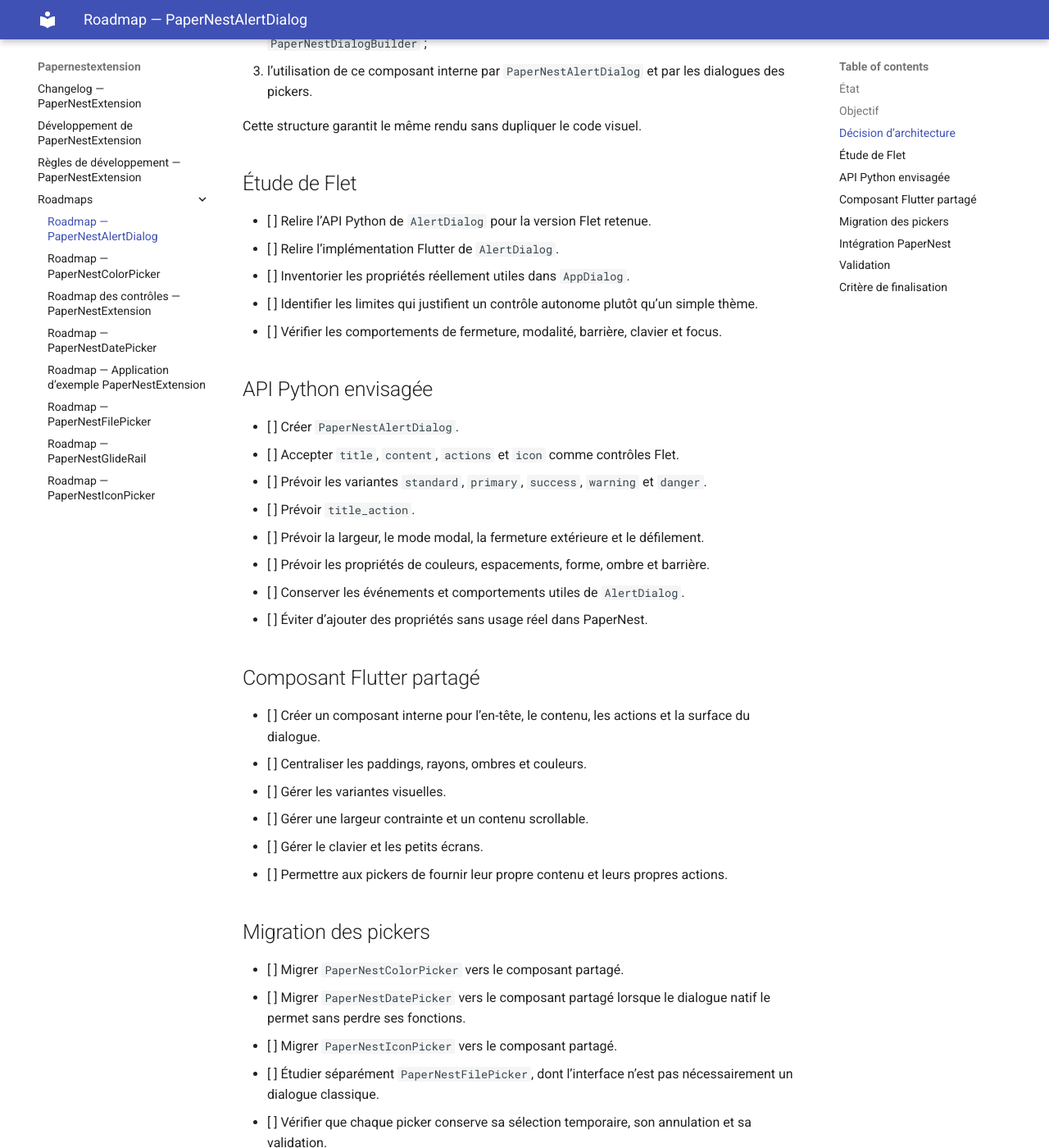
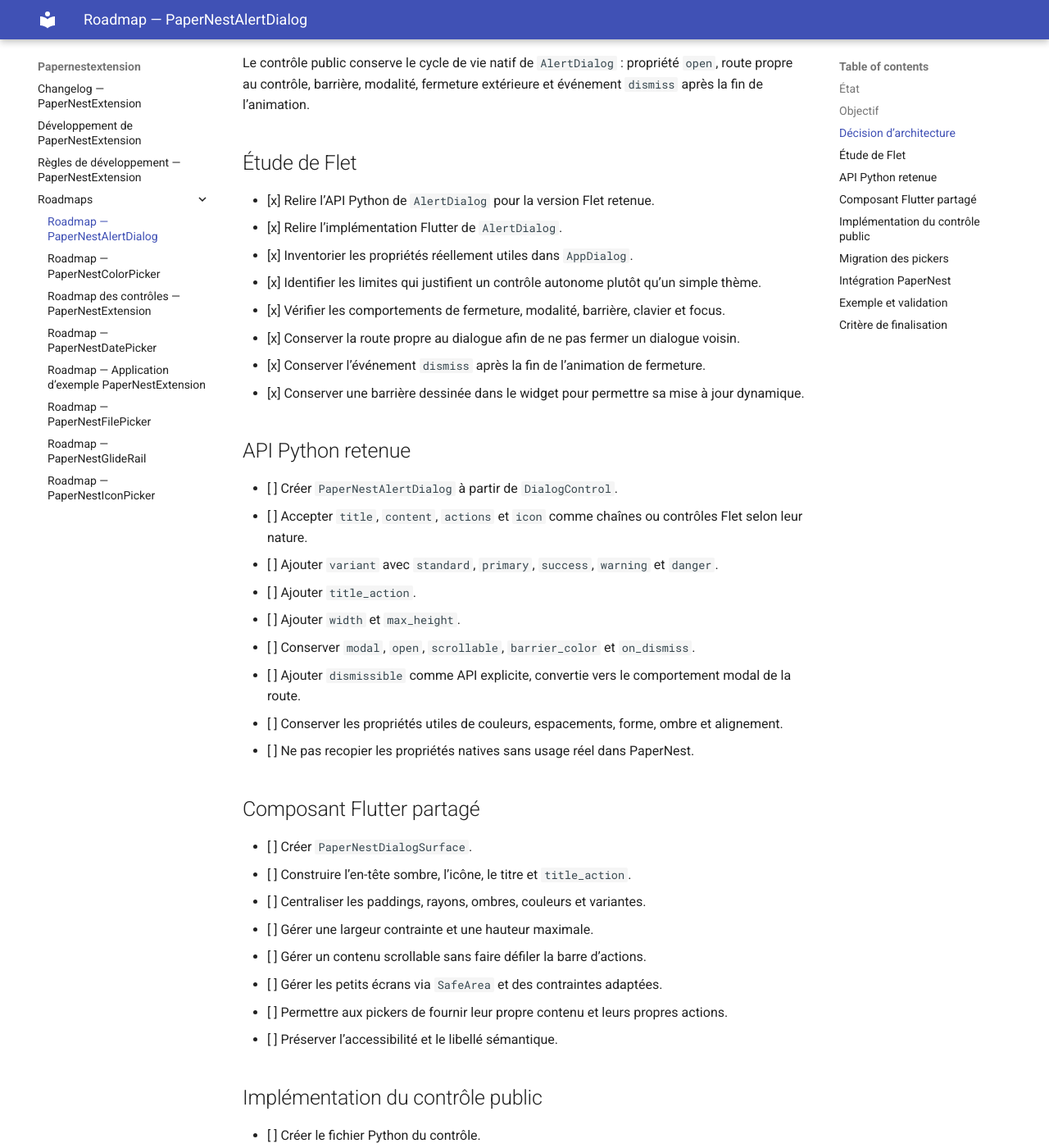
Before and after one commit to Drenae/PaperNestExtension, an MkDocs documentation site: the page built from docs/roadmaps/ROADMAP_ALERT_DIALOG.md, in a window 1280 px wide and 1400 px high, scrolled down 819 px. Shown: the whole window at 82% size. Built offline with MkDocs 1.6.1 and Material for MkDocs 9.7.7, drawn with Linux system fonts in a browser that asks for light colours; some of the changed text lies outside the part shown.

Commit message:
docs: complete AlertDialog source study

```diff
--- a/docs/roadmaps/ROADMAP_ALERT_DIALOG.md
+++ b/docs/roadmaps/ROADMAP_ALERT_DIALOG.md
@@ -2,9 +2,9 @@
 
 ## État
 
-Étude ouverte.
+Phase 3 officiellement ouverte.
 
-Les pickers actuels ouvrent leurs dialogues directement dans leur implémentation Flutter. PaperNest possède parallèlement un `AppDialog` Python dérivé de `ft.AlertDialog`, avec une identité visuelle propre. Ces deux systèmes doivent être rapprochés sans créer de dépendance circulaire entre Python et Flutter.
+Les sources Python et Flutter de `AlertDialog` pour la version Flet retenue ont été fournies et étudiées. L’architecture est maintenant figée : un contrôle public `PaperNestAlertDialog` partagera un composant Flutter interne avec les dialogues des pickers.
 
 ## Objectif
 
@@ -18,48 +18,64 @@ Créer un dialogue PaperNest réutilisable :
 
 Un contrôle Python `PaperNestAlertDialog` ne peut pas être instancié directement depuis le code Dart interne d’un picker.
 
-L’architecture retenue doit donc séparer :
+L’architecture retenue sépare donc :
 
 1. `PaperNestAlertDialog`, contrôle public utilisable depuis Python ;
-2. un composant Flutter interne partagé, par exemple `PaperNestDialogSurface` ou `PaperNestDialogBuilder` ;
-3. l’utilisation de ce composant interne par `PaperNestAlertDialog` et par les dialogues des pickers.
+2. `PaperNestDialogSurface`, composant Flutter interne partagé ;
+3. l’utilisation de cette surface par le contrôle public et les dialogues internes des pickers.
 
-Cette structure garantit le même rendu sans dupliquer le code visuel.
+Le contrôle public conserve le cycle de vie natif de `AlertDialog` : propriété `open`, route propre au contrôle, barrière, modalité, fermeture extérieure et événement `dismiss` après la fin de l’animation.
 
 ## Étude de Flet
 
-- [ ] Relire l’API Python de `AlertDialog` pour la version Flet retenue.
-- [ ] Relire l’implémentation Flutter de `AlertDialog`.
-- [ ] Inventorier les propriétés réellement utiles dans `AppDialog`.
-- [ ] Identifier les limites qui justifient un contrôle autonome plutôt qu’un simple thème.
-- [ ] Vérifier les comportements de fermeture, modalité, barrière, clavier et focus.
+- [x] Relire l’API Python de `AlertDialog` pour la version Flet retenue.
+- [x] Relire l’implémentation Flutter de `AlertDialog`.
+- [x] Inventorier les propriétés réellement utiles dans `AppDialog`.
+- [x] Identifier les limites qui justifient un contrôle autonome plutôt qu’un simple thème.
+- [x] Vérifier les comportements de fermeture, modalité, barrière, clavier et focus.
+- [x] Conserver la route propre au dialogue afin de ne pas fermer un dialogue voisin.
+- [x] Conserver l’événement `dismiss` après la fin de l’animation de fermeture.
+- [x] Conserver une barrière dessinée dans le widget pour permettre sa mise à jour dynamique.
 
-## API Python envisagée
+## API Python retenue
 
-- [ ] Créer `PaperNestAlertDialog`.
-- [ ] Accepter `title`, `content`, `actions` et `icon` comme contrôles Flet.
-- [ ] Prévoir les variantes `standard`, `primary`, `success`, `warning` et `danger`.
-- [ ] Prévoir `title_action`.
-- [ ] Prévoir la largeur, le mode modal, la fermeture extérieure et le défilement.
-- [ ] Prévoir les propriétés de couleurs, espacements, forme, ombre et barrière.
-- [ ] Conserver les événements et comportements utiles de `AlertDialog`.
-- [ ] Éviter d’ajouter des propriétés sans usage réel dans PaperNest.
+- [ ] Créer `PaperNestAlertDialog` à partir de `DialogControl`.
+- [ ] Accepter `title`, `content`, `actions` et `icon` comme chaînes ou contrôles Flet selon leur nature.
+- [ ] Ajouter `variant` avec `standard`, `primary`, `success`, `warning` et `danger`.
+- [ ] Ajouter `title_action`.
+- [ ] Ajouter `width` et `max_height`.
+- [ ] Conserver `modal`, `open`, `scrollable`, `barrier_color` et `on_dismiss`.
+- [ ] Ajouter `dismissible` comme API explicite, convertie vers le comportement modal de la route.
+- [ ] Conserver les propriétés utiles de couleurs, espacements, forme, ombre et alignement.
+- [ ] Ne pas recopier les propriétés natives sans usage réel dans PaperNest.
 
 ## Composant Flutter partagé
 
-- [ ] Créer un composant interne pour l’en-tête, le contenu, les actions et la surface du dialogue.
-- [ ] Centraliser les paddings, rayons, ombres et couleurs.
-- [ ] Gérer les variantes visuelles.
-- [ ] Gérer une largeur contrainte et un contenu scrollable.
-- [ ] Gérer le clavier et les petits écrans.
+- [ ] Créer `PaperNestDialogSurface`.
+- [ ] Construire l’en-tête sombre, l’icône, le titre et `title_action`.
+- [ ] Centraliser les paddings, rayons, ombres, couleurs et variantes.
+- [ ] Gérer une largeur contrainte et une hauteur maximale.
+- [ ] Gérer un contenu scrollable sans faire défiler la barre d’actions.
+- [ ] Gérer les petits écrans via `SafeArea` et des contraintes adaptées.
 - [ ] Permettre aux pickers de fournir leur propre contenu et leurs propres actions.
+- [ ] Préserver l’accessibilité et le libellé sémantique.
+
+## Implémentation du contrôle public
+
+- [ ] Créer le fichier Python du contrôle.
+- [ ] Créer le widget Flutter du contrôle.
+- [ ] Reprendre le cycle de vie robuste de `AlertDialogControl`.
+- [ ] Enregistrer le contrôle dans `Extension.createWidget()`.
+- [ ] Exporter le contrôle depuis les API publiques de l’extension.
 
 ## Migration des pickers
 
-- [ ] Migrer `PaperNestColorPicker` vers le composant partagé.
-- [ ] Migrer `PaperNestDatePicker` vers le composant partagé lorsque le dialogue natif le permet sans perdre ses fonctions.
-- [ ] Migrer `PaperNestIconPicker` vers le composant partagé.
-- [ ] Étudier séparément `PaperNestFilePicker`, dont l’interface n’est pas nécessairement un dialogue classique.
+- [ ] Migrer `PaperNestColorPicker` vers `PaperNestDialogSurface`.
+- [ ] Migrer `PaperNestIconPicker` vers `PaperNestDialogSurface`.
+- [ ] Étudier `PaperNestDatePicker` avec le paramètre `builder` de `showDatePicker()`.
+- [ ] Utiliser la nouvelle identité sur le DatePicker uniquement si toutes les fonctions natives sont conservées.
+- [ ] Conserver le DatePicker Material natif si l’enveloppe partagée entraîne une régression.
+- [ ] Étudier séparément `PaperNestFilePicker`, dont l’interface principale n’est pas un dialogue classique.
 - [ ] Vérifier que chaque picker conserve sa sélection temporaire, son annulation et sa validation.
 
 ## Intégration PaperNest
@@ -70,13 +86,14 @@ Cette structure garantit le même rendu sans dupliquer le code visuel.
 - [ ] Supprimer l’héritage direct de `ft.AlertDialog` après validation.
 - [ ] Valider tous les dialogues existants dans PaperNest.
 
-## Validation
+## Exemple et validation
 
-- [ ] Créer une page dédiée dans l’application d’exemple.
+- [ ] Créer une page `Dialogues` dans l’application d’exemple.
 - [ ] Tester toutes les variantes.
 - [ ] Tester les contenus courts, longs et scrollables.
 - [ ] Tester les actions multiples et leur débordement.
 - [ ] Tester la fermeture extérieure, le mode modal et Échap.
+- [ ] Tester plusieurs dialogues successifs et imbriqués.
 - [ ] Tester les pickers après migration.
 - [ ] Valider les builds Windows de PaperNestExtension et PaperNest.
 
```
